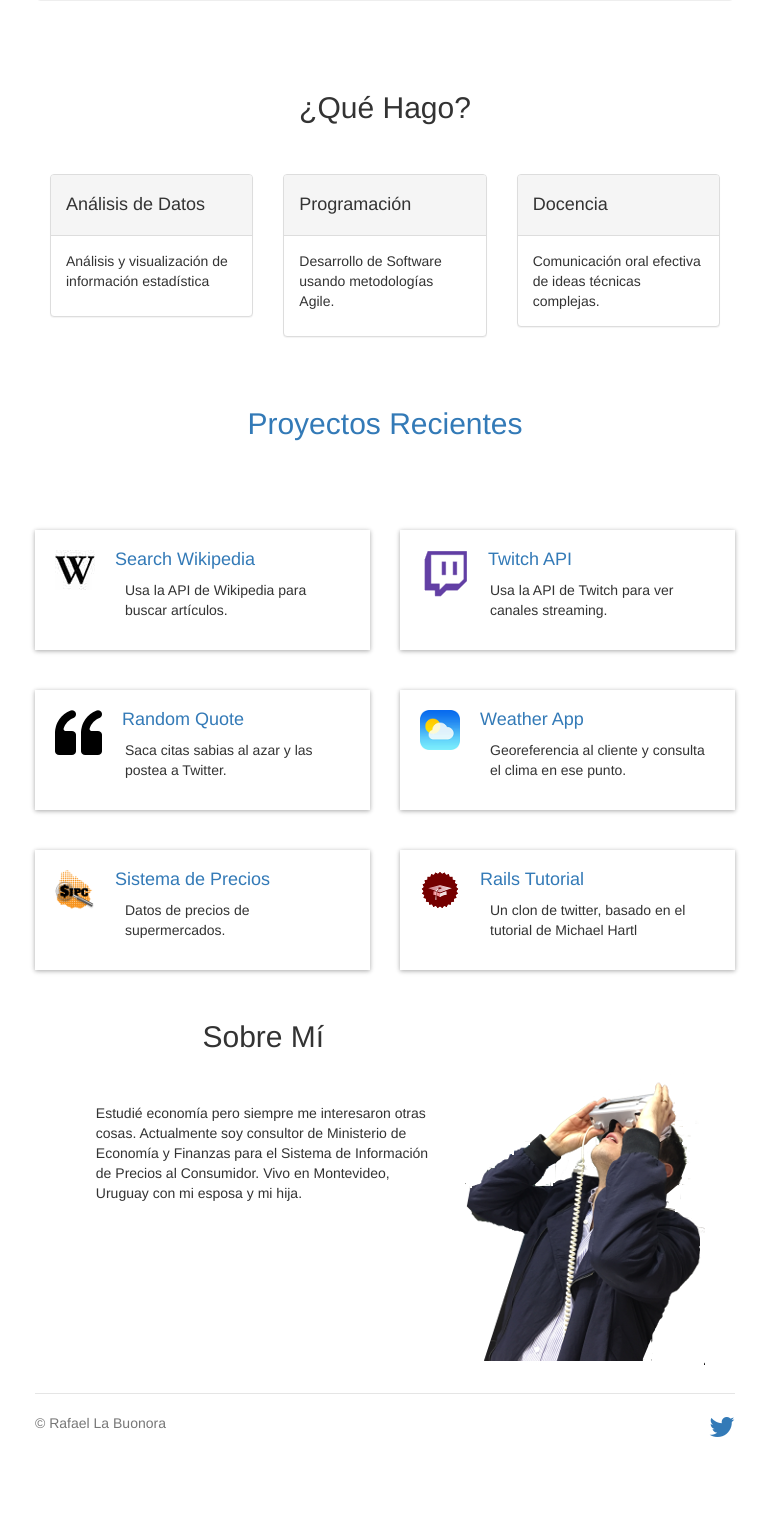
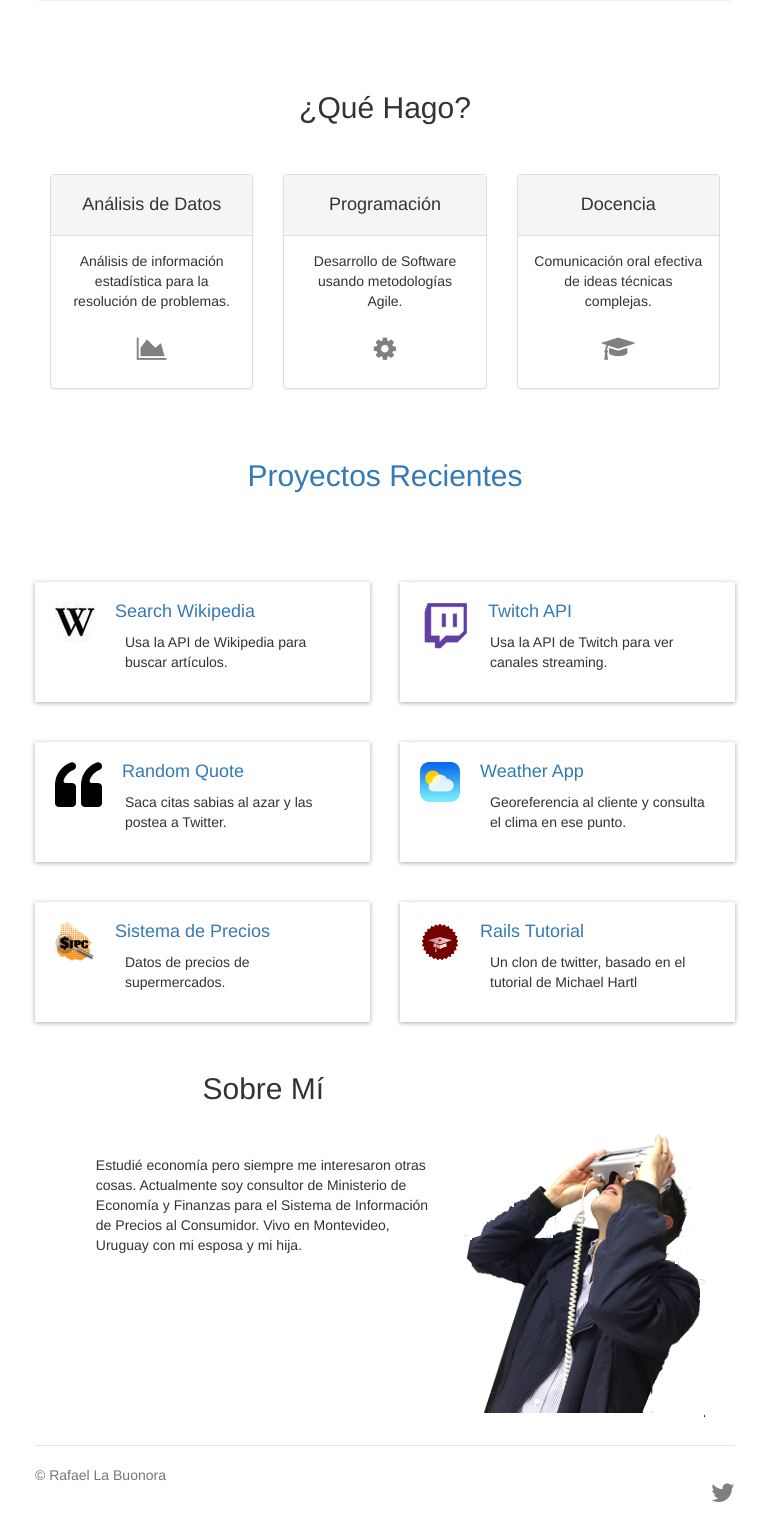
Before and after one commit to rlabuonora/portfolio, a Node server app: page / in a window 1280 px wide. Shown: the part 578-2105 px from the top of the page, without its empty margins (255-1024 px from the left). Before the commit the page ends 2015 px from the top, so only its background shows below. Run offline with Node 20, Linux system fonts and the light colour scheme; some libraries are stand-ins or nearby versions.

Commit message:
Add icons to que hage

```diff
--- a/public/style.css
+++ b/public/style.css
@@ -150,3 +150,10 @@ h2 {
   margin-top: 100px;
   margin-left: 430px;
 }
+
+.fa {
+  font-size: 26px;
+  margin-top: 15px;
+  color: grey;
+
+}
--- a/views/pages/index.html
+++ b/views/pages/index.html
@@ -10,22 +10,28 @@
         <div class="row marketing" id="quehago">
           <h2 class="text-center">¿Qué Hago?</h2>
           <div class="col-md-4">
-            <div class="panel panel-default">
+            <div class="panel panel-default text-center">
               <div class="panel-heading"><h4>Análisis de Datos</h4></div>
-              <div class="panel-body"><p> Análisis y visualización de información estadística</p></div>
+              <div class="panel-body"><p> Análisis de información estadística para la resolución de problemas.</p>
+              <p><i class="fa fa-area-chart"></i> </p>
+              </div>
             </div>
           </div>
 
           <div class="col-md-4">
-            <div class="panel panel-default">
+            <div class="panel panel-default text-center">
             <div class="panel-heading"> <h4>Programación</h4></div>
-            <div class="panel-body"><p> Desarrollo de Software usando metodologías Agile.</p> </div>
+            <div class="panel-body"><p> Desarrollo de Software usando metodologías Agile.</p>
+              <p><i class="fa fa-cog"></i> </p>
+            </div>
             </div>
           </div> <!-- col 2 -->
           <div class="col-md-4">
-            <div class="panel panel-default">
+            <div class="panel panel-default text-center">
               <div class="panel-heading"><h4>Docencia</h4></div>
-              <div class="panel-body">Comunicación oral efectiva de ideas técnicas complejas.</div>
+              <div class="panel-body"><p>Comunicación oral efectiva de ideas técnicas complejas.</p>
+              <p><i class="fa fa-graduation-cap"></i> </p>
+              </div>
             </div>
           </div> <!-- col 1 -->
         </div>
```
